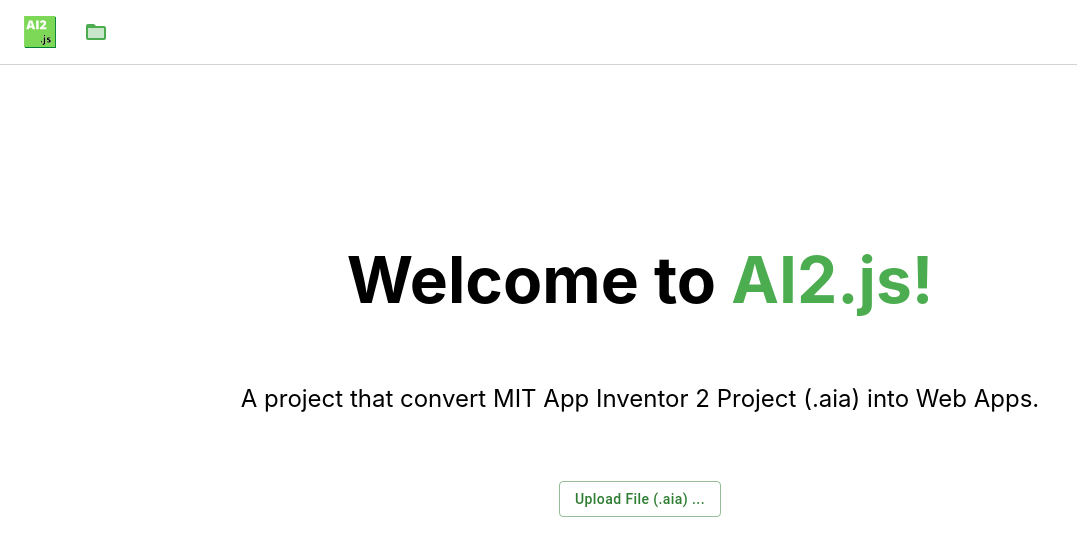
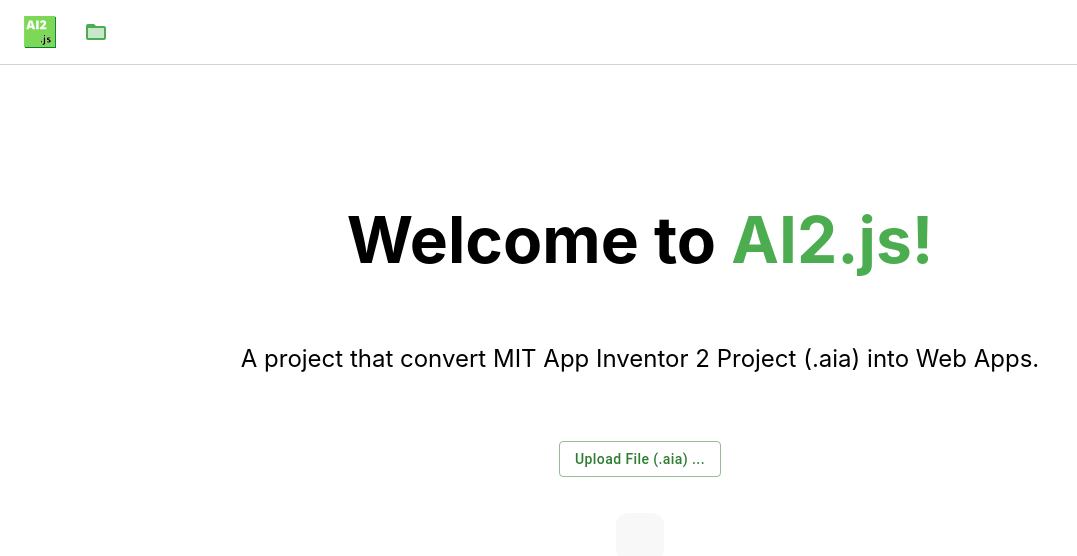
Before and after one commit to kwankiu/ai2-js, a Next.js app: page / in a window 1280 px wide. Shown: the top 556 px of the page, without its empty margins (0-1077 px from the left). Built offline with nearby package versions, Linux system fonts and the light colour scheme.

Commit message:
re-enabled codecontainer

```diff
--- a/pages/index.js
+++ b/pages/index.js
@@ -197,7 +197,7 @@
         </label>
 
         <br />
-        {/* <pre className={styles.code}>{loadprojectitemcontainer}</pre>*/}
+        <pre className={styles.code}>{sourcefile}</pre>
         {loadprojectitemcontainer.map((item,index) => (
           <Button key={index} onClick={() => {readFile(item.content)}} className={styles.projectItemContainer} variant="outlined" startIcon={<FolderOpenTwoToneIcon color="success" />}><p style={{display: "contents"}}>{item.name}</p></Button>
            ))}
```
